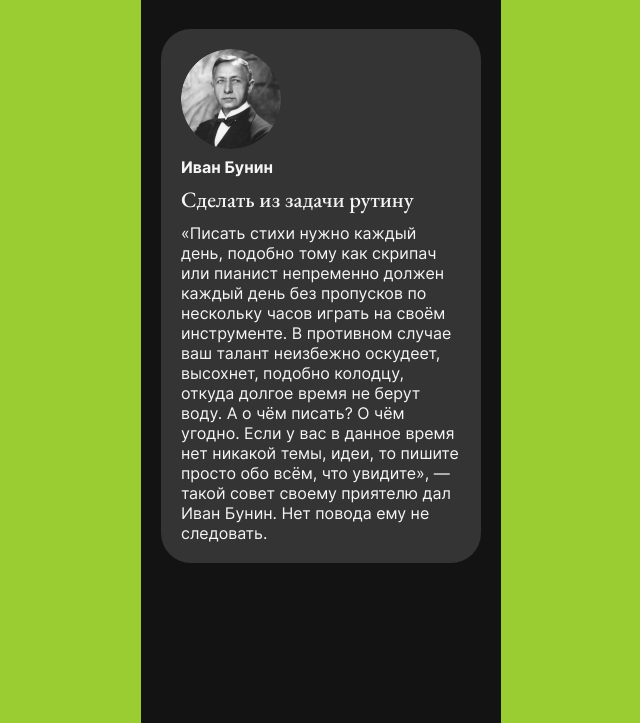
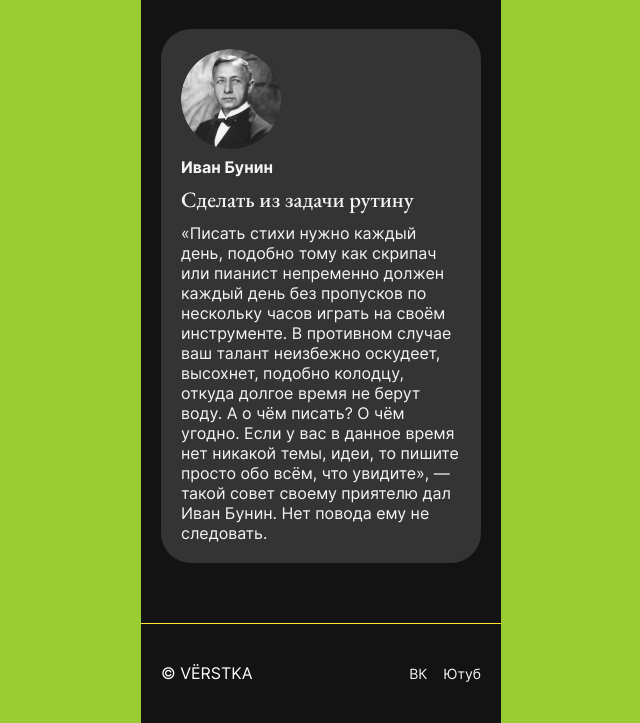
Before and after one commit to n3fenyak/fresh-start, a plain HTML site: page index.html in a window 1280 px wide. Shown: the part 3414-4137 px from the top of the page, without its empty margins (319-959 px from the left). Drawn offline with Linux system fonts and the light colour scheme; files whose address does not match are found by name.

Commit message:
add footer

```diff
--- a/index.html
+++ b/index.html
@@ -155,7 +155,13 @@
       </ul>
     </section>
   </main>
-  <footer class="footer content-section content-section_theme_dark"></footer>
+  <footer class="footer content-section content-section_theme_dark">
+    <p class="footer__copy">© VЁRSTKA</p>
+    <ul class="footer__links">
+      <li><a href="#">ВК</a></li>
+      <li><a href="#">Ютуб</a></li>
+    </ul>
+  </footer>
 </body>
 
 </html>
--- a/styles/styles.css
+++ b/styles/styles.css
@@ -211,4 +211,22 @@ blockquote {
 
 .footer {
   padding: 20px;
+  display: flex;
+  justify-content: space-between;
+  align-items: center;
+  border-top: 1px solid #fee42a;
+  padding: 20px;
 }
+
+.footer__links {
+  display: flex;
+  gap: 16px;
+  list-style: none;
+}
+
+.footer__links a {
+  color: #f5f5f5;
+  font-size: 14px;
+  line-height: 1.25;
+  text-decoration: none;
+}
```
Also changed, not shown: 1 other file.
